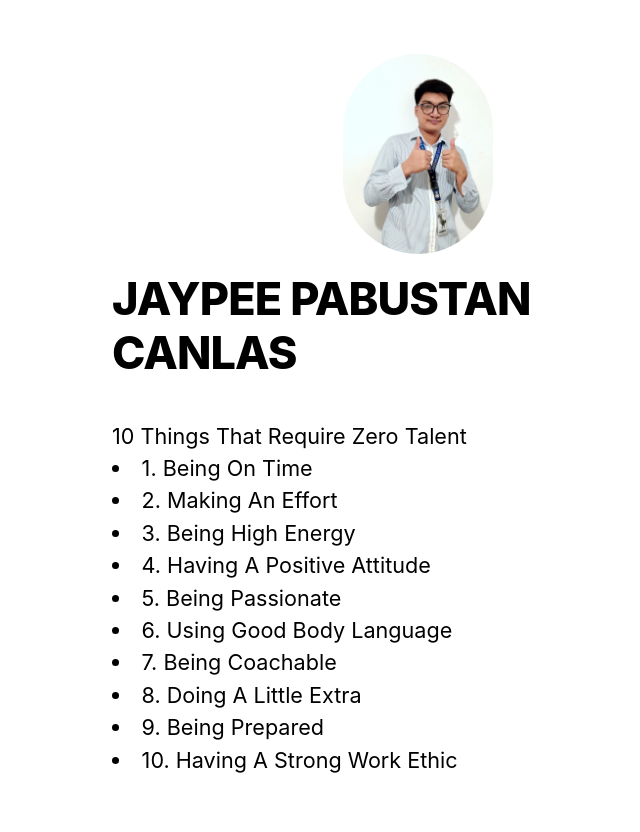
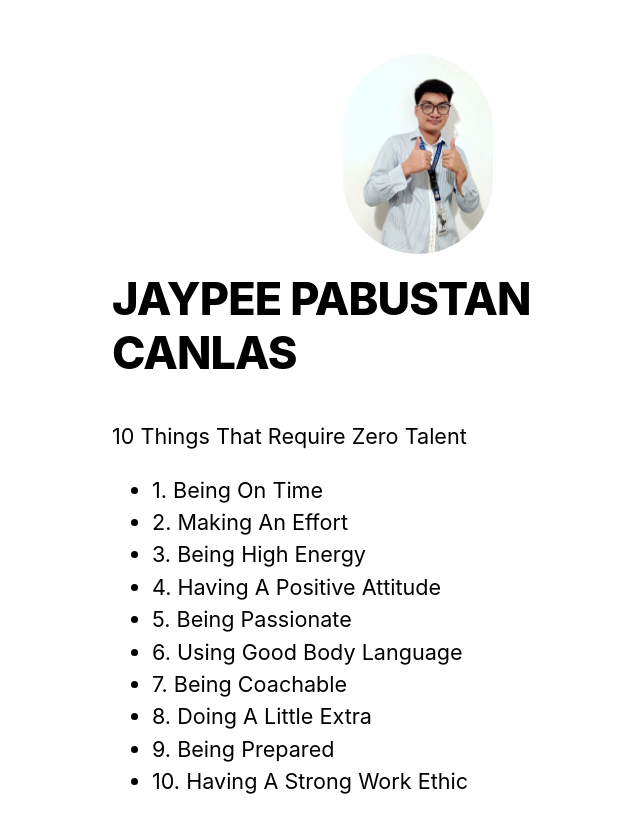
Before and after one commit to jpcnlss/nextjs-blog, a Next.js app: page / in a window 1280 px wide. Shown: the top 832 px of the page, without its empty margins (222-862 px from the left). Built offline with nearby package versions, Linux system fonts and the light colour scheme.

Commit message:
Update index.js

```diff
--- a/pages/index.js
+++ b/pages/index.js
@@ -10,7 +10,7 @@ export default function Home() {
       </Head>
       <section className={utilStyles.headingMd}>
         <p> 10 Things That Require Zero Talent
-
+<ul>
 <li>1. Being On Time</li>
 
 <li>2. Making An Effort</li>
@@ -29,7 +29,7 @@ export default function Home() {
 
 <li>9. Being Prepared</li>
 
-<li>10. Having A Strong Work Ethic</li>
+<li>10. Having A Strong Work Ethic</li></ul>
     </p>
 
       </section>
```
